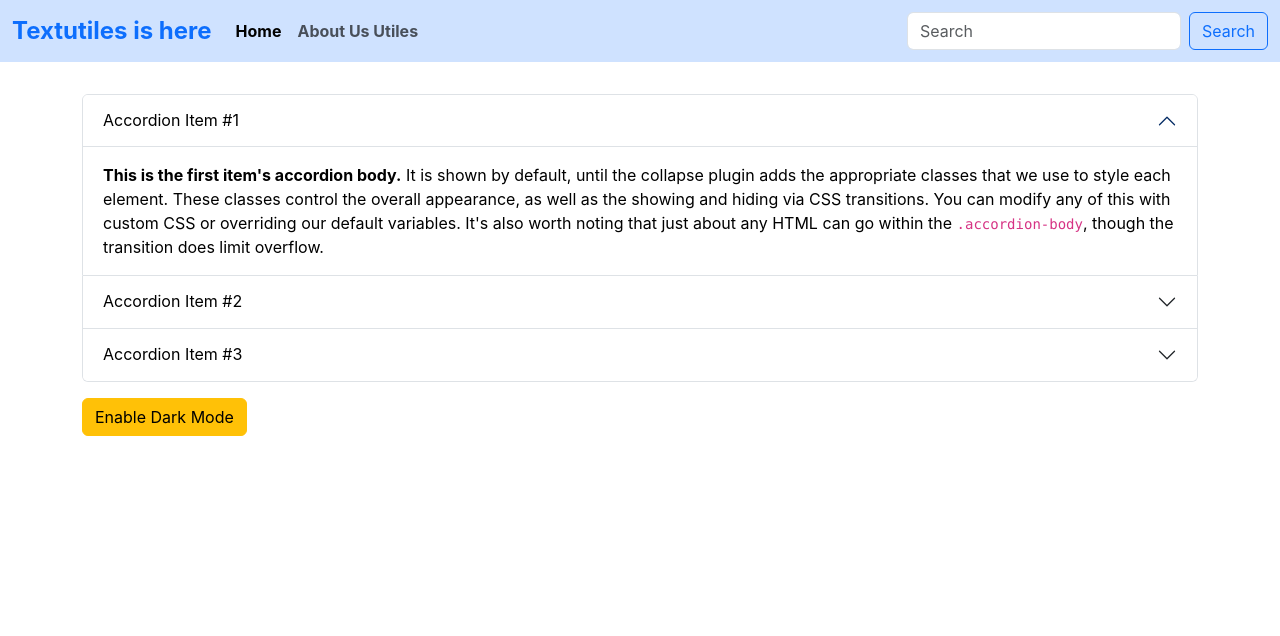
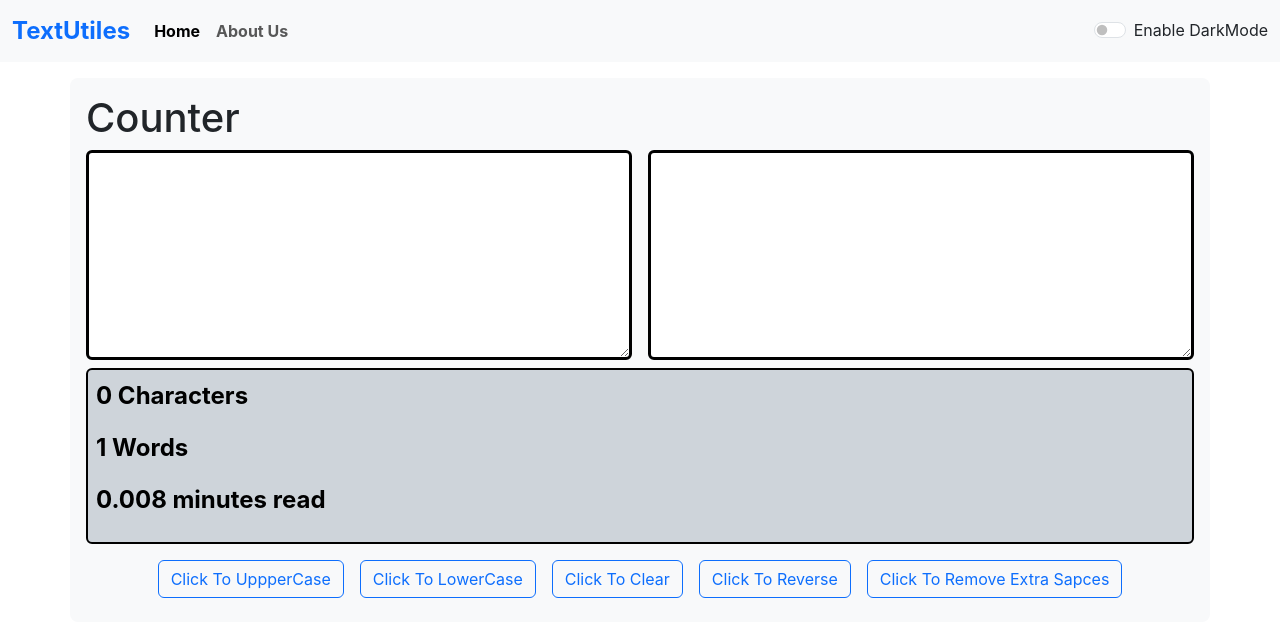
Before and after one commit to DeepPoradiya/Navigation-Bar, a React (Create React App) app in the folder react/react_basic/: page / in a window 1280 px wide. Shown: the top 636 px of the page. Built offline with nearby package versions, Linux system fonts and the light colour scheme.

Commit message:
in texform.js page create removes extra sapce method for the text and create a toggle switch button for dark mode

```diff
--- a/react/react_basic/package.json
+++ b/react/react_basic/package.json
@@ -11,6 +11,7 @@
     "react-bootstrap": "^2.9.0",
     "react-bootstrap-v5": "^1.4.0",
     "react-dom": "^18.2.0",
+    "react-router-dom": "^6.16.0",
     "react-scripts": "5.0.1",
     "web-vitals": "^2.1.4"
   },
--- a/react/react_basic/src/App.js
+++ b/react/react_basic/src/App.js
@@ -1,15 +1,31 @@
+import { useState } from "react";
 import "./App.css";
-import About from "./componets/About";
+// import About from "./componets/About";
 import Navbar from "./componets/Navbar";
-// import Textforms from "./componets/Textforms";
+import Textforms from "./componets/Textforms";
 
 function App() {
+
+  const [mode,setmode]=useState('light');
+
+  const toggleMode=()=>{
+
+    if(mode==='light')
+    {
+      setmode('dark');
+    }
+    else{
+      setmode('light');
+
+    }
+  }
+
   return (
     <>
-      {/* <Navbar title="TextUtiles" abouttext="About Us" /> */}
-      <Navbar />
-      {/* <Textforms title="Counter" /> */}
-      <About />
+      <Navbar title="TextUtiles" abouttext="About Us" mode={mode} toggleMode={toggleMode}/>
+      {/* <Navbar  /> */}
+      <Textforms title="Counter" mode={mode} toggleMode={toggleMode} />
+      {/* <About /> */}
     </>
   );
 }
--- a/react/react_basic/src/componets/Navbar.js
+++ b/react/react_basic/src/componets/Navbar.js
@@ -1,10 +1,10 @@
-import React from 'react'
-import PropTypes from 'prop-types'
+import React from "react";
+import PropTypes from "prop-types";
 
 export default function Navbar(props) {
   return (
     <>
-    <nav className="navbar navbar-expand-lg bg-primary-subtle ">
+      <nav className={`navbar navbar-expand-lg navbar-${props.mode}  bg-${props.mode} `}>
         <div className="container-fluid">
           <a className="navbar-brand fw-bold text-primary fs-4" href="/">
             {props.title}
@@ -33,7 +33,7 @@ export default function Navbar(props) {
                 </a>
               </li>
             </ul>
-          <form className="d-flex" role="search">
+            {/* <form className="d-flex" role="search">
             <input
               className="form-control me-2"
               type="search"
@@ -43,19 +43,33 @@ export default function Navbar(props) {
             <button className="btn btn-outline-primary" type="submit">
               Search
             </button>
-          </form>
+          </form> */}
+            <div className={`form-check form-switch text-${props.mode==='light'?'dark':'light'}`}>
+              <input
+                className="form-check-input"
+                type="checkbox"
+                role="switch"
+                id="flexSwitchCheckDefault"
+                onClick={props.toggleMode}
+              />
+              <label
+                className="form-check-label"
+                htmlFor="flexSwitchCheckDefault"
+              >
+                Enable DarkMode
+              </label>
+            </div>
           </div>
         </div>
       </nav>
     </>
-
   );
 }
-Navbar.propTypes={
-        title :PropTypes.string,
-        abouttext: PropTypes.string
-}
-Navbar.defaultProps={
-        title:'Textutiles is here ',
-        abouttext:'About Us Utiles'
-}
+Navbar.propTypes = {
+  title: PropTypes.string,
+  abouttext: PropTypes.string,
+};
+Navbar.defaultProps = {
+  title: "Textutiles is here ",
+  abouttext: "About Us Utiles",
+};
--- a/react/react_basic/src/componets/Textforms.js
+++ b/react/react_basic/src/componets/Textforms.js
@@ -21,11 +21,15 @@ export default function Textforms(props) {
     let newtext = text.split("").reverse().join("");
     settext(newtext);
   };
+  const texttoremoveextrasapce = () => {
+    let newtext = text.split(/[ ]+/);;
+    settext(newtext.join(" "));
+  };
 
 
     const [text,settext]=useState("");
   return (
-   <>      <div className="mb-3 container my-3">
+   <>      <div className={`container rounded-3 p-3 my-3  bg-${props.mode}  text-${props.mode==='light'?'dark':'light'}` }>
         <h1 className="heading">{props.title}</h1>
        <div className="d-flex gap-3">
        <textarea
@@ -53,6 +57,7 @@ export default function Textforms(props) {
         <button className="btn btn-outline-primary my-2" onClick={texttolower}>Click To LowerCase</button>
         <button className="btn btn-outline-primary my-2" onClick={texttoclear}>Click To Clear</button>
         <button className="btn btn-outline-primary my-2" onClick={texttoreverse}>Click To Reverse</button>
+        <button className="btn btn-outline-primary my-2" onClick={texttoremoveextrasapce}>Click To Remove Extra Sapces</button>
 
         </div>
       </div>
```
Also changed, not shown: 2 other files (tests, documents, lock files or other folders). Lines whose indentation alone changed are shown as unchanged.
